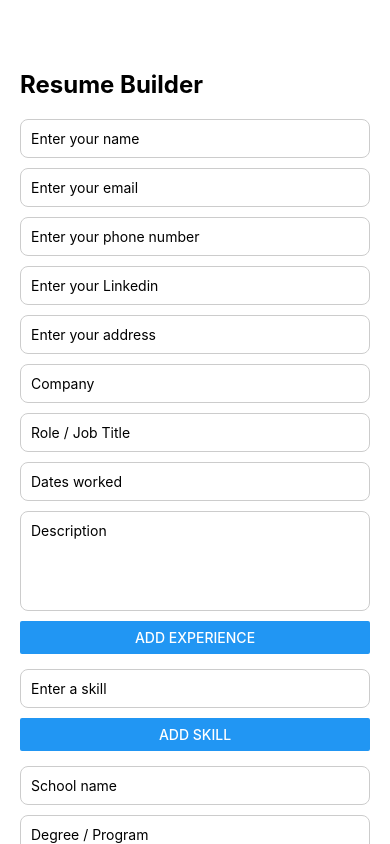
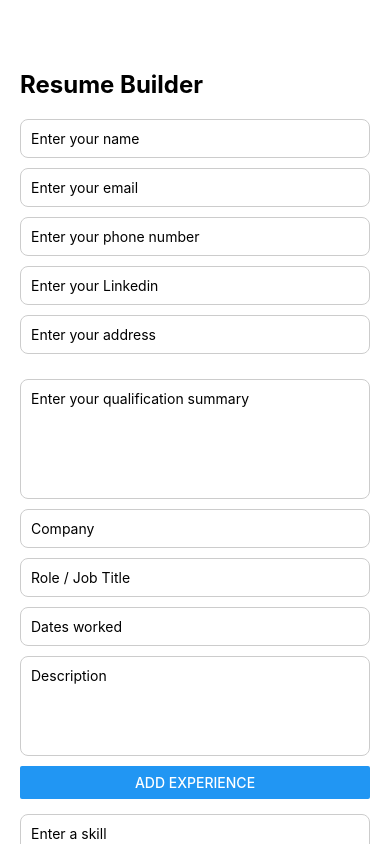
Before and after one commit to bnard21/Resume-Builder, a React Native app: screen / in a window 390 px wide. Built offline with nearby package versions, Linux system fonts and the light colour scheme.

Commit message:
Add certifications section

```diff
--- a/App.js
+++ b/App.js
@@ -5,6 +5,8 @@ import PersonalInfoForm from "./components/PersonalInfoForm";
 import ExperienceForm from "./components/ExperienceForm";
 import SkillsForm from "./components/SkillsForm";
 import EducationForm from "./components/EducationForm";
+import SummaryForm from "./components/SummaryForm";
+import CertificationsForm from "./components/CertificationsForm";
 import ResumePreview from "./components/ResumePreview";
 
 export default function App() {
@@ -13,6 +15,7 @@ export default function App() {
   const [phone, setPhone] = useState("");
   const [linkedin, setLinkedin] = useState("");
   const [location, setLocation] = useState("");
+  const [summary, setSummary] = useState("")
 
   const [job, setJob] = useState({
     company: "",
@@ -25,6 +28,9 @@ export default function App() {
 
   const [skill, setSkill] = useState("");
   const [skills, setSkills] = useState([]);
+
+  const [certification, setCertification] = useState("");
+  const [certifications, setCertifications] = useState([]);
 
   const [school, setSchool] = useState({
     name: "",
@@ -55,12 +61,16 @@ export default function App() {
     setExperience(updatedExperience);
   };
 
+//This function adds skills
+
   const addSkill = () => {
     if (skill.trim() === "") return;
 
     setSkills([...skills, skill]);
     setSkill("");
   };
+
+//This function removes skills
 
   const removeSkill = (indexToRemove) => {
     const updatedSkills = skills.filter((item, index) => {
@@ -69,6 +79,27 @@ export default function App() {
 
     setSkills(updatedSkills);
   };
+
+//This function adds certifications
+
+  const addCertification = () => {
+    if (certification.trim() === "") return;
+
+    setCertifications([...certifications, certification]);
+    setCertification("");
+  }
+
+//This function removes the certification
+
+const removeCertification = (indexToRemove) => {
+  const updatedCertifications = certifications.filter((item, index) => {
+    return index !== indexToRemove;
+  });
+
+  setCertifications(updatedCertifications);
+}
+
+//This function adds education
 
   const addEducation = () => {
     if (school.name.trim() === "" || school.degree.trim() === "") return;
@@ -81,6 +112,8 @@ export default function App() {
       graduationDate: "",
     });
   };
+
+//This function removes education
 
   const removeEducation = (indexToRemove) => {
     const updatedEducation = education.filter((item, index) => {
@@ -107,6 +140,11 @@ export default function App() {
         setLocation={setLocation}
       />
 
+      <SummaryForm
+        summary={summary}
+        setSummary={setSummary}
+      />
+
       <ExperienceForm
         job={job}
         setJob={setJob}
@@ -118,6 +156,13 @@ export default function App() {
         setSkill={setSkill}
         addSkill={addSkill}
       />
+
+      <CertificationsForm
+        certification={certification}
+        setCertification={setCertification}
+        addCertification={addCertification}
+      />
+
       <EducationForm
         school={school}
         setSchool={setSchool}
@@ -130,10 +175,13 @@ export default function App() {
         phone={phone}
         linkedin={linkedin}
         location={location}
+        summary={summary}
         experience={experience}
         removeExperience={removeExperience}
         skills={skills}
         removeSkill={removeSkill}
+        certifications={certifications}
+        removeCertification={removeCertification}
         education={education}
         removeEducation={removeEducation}
       />
--- /dev/null
+++ b/components/CertificationsForm.js
@@ -0,0 +1,33 @@
+import { View, TextInput, Button, StyleSheet } from "react-native";
+
+export default function CertificationsForm({
+  certification,
+  setCertification,
+  addCertification,
+}) {
+  return (
+    <View style={styles.container}>
+      <TextInput
+        style={styles.input}
+        placeholder="Enter a certification"
+        value={certification}
+        onChangeText={setCertification}
+      />
+
+      <Button title="Add Certification" onPress={addCertification} />
+    </View>
+  );
+}
+
+const styles = StyleSheet.create({
+  container: {
+    marginTop: 15,
+  },
+  input: {
+    borderWidth: 1,
+    borderColor: "#ccc",
+    padding: 10,
+    marginBottom: 10,
+    borderRadius: 8,
+  },
+});
--- a/components/ResumePreview.js
+++ b/components/ResumePreview.js
@@ -6,10 +6,13 @@ export default function ResumePreview({
   phone,
   linkedin,
   location,
+  summary,
   experience,
   removeExperience,
   skills,
   removeSkill,
+  certifications,
+  removeCertification,
   education,
   removeEducation,
 }) {
@@ -21,6 +24,14 @@ export default function ResumePreview({
         {phone || "Phone"} | {email || "your.email@example.com"} |{""}
         {linkedin || "LinkedIn"} | {location || "Location"}
       </Text>
+
+      <View style={styles.section}>
+        <Text style={styles.sectionTitle}>Qualification Summary</Text>
+
+        <Text style={summary ? styles.summaryText : styles.emptyText}>
+          {summary || "No summary added yet."}
+        </Text>
+      </View>
 
       <View style={styles.section}>
         <Text style={styles.sectionTitle}>Skills</Text>
@@ -35,6 +46,25 @@ export default function ResumePreview({
               <Button title="Remove" onPress={() => removeSkill(index)} />
             </View>
           ))
+        )}
+      </View>
+
+      <View style={styles.section}>
+        <Text style={styles.sectionTitle}>Certifications</Text>
+
+        {certifications.length === 0 ? (
+          <Text style={styles.emptyText}>No certifications added yet.</Text>
+        ) : (
+          certifications.map((item, index) => (
+            <View key={index} style={styles.certificationItem}>
+              <Text style={styles.certificationText}>• {item}</Text>
+
+              <Button
+                title="Remove"
+                onPress={() => removeCertification(index)}
+              />
+            </View>
+        ))
         )}
       </View>
 
@@ -119,10 +149,22 @@ const styles = StyleSheet.create({
     fontStyle: "italic",
   },
 
+  summaryText: {
+  fontSize: 14,
+  lineHeight: 20,
+  },
+
   skillItem: {
     marginBottom: 8,
   },
   skillText: {
+    fontSize: 14,
+  },
+
+  certificationItem: {
+    marginBottom: 8,
+  },
+  certificationText: {
     fontSize: 14,
   },
 
--- /dev/null
+++ b/components/SummaryForm.js
@@ -0,0 +1,32 @@
+import { View, TextInput, StyleSheet } from "react-native";
+
+export default function SummaryForm({ summary, setSummary }) {
+  return (
+    <View style={styles.container}>
+      <TextInput
+        style={[styles.input, styles.summaryInput]}
+        placeholder="Enter your qualification summary"
+        value={summary}
+        onChangeText={setSummary}
+        multiline
+      />
+    </View>
+  );
+}
+
+const styles = StyleSheet.create({
+  container: {
+    marginTop: 15,
+  },
+  input: {
+    borderWidth: 1,
+    borderColor: "#ccc",
+    padding: 10,
+    marginBottom: 10,
+    borderRadius: 8,
+  },
+  summaryInput: {
+    height: 120,
+    textAlignVertical: "top",
+  },
+});
```
